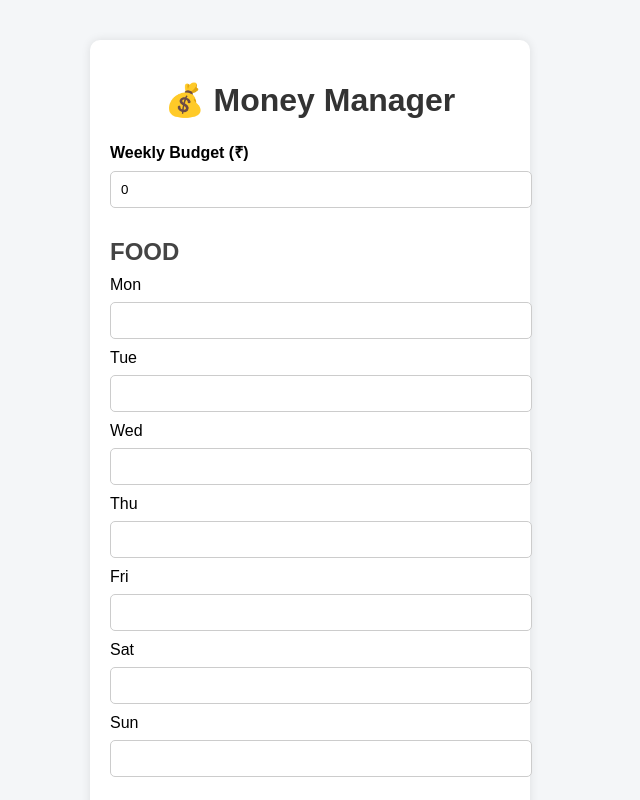
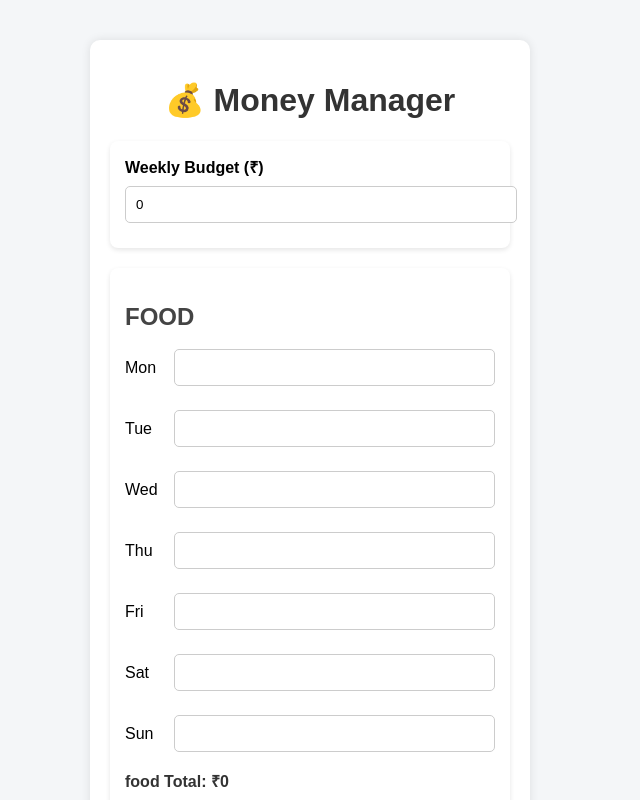
Before and after one commit to RadhakrishnanSA/Money_manager, a React (Vite) app: page / in a window 1280 px wide. Shown: the top 800 px of the page, without its empty margins (330-970 px from the left). Built offline with nearby package versions, Linux system fonts and the light colour scheme.

Commit message:
Update App.css

```diff
--- a/src/App.css
+++ b/src/App.css
@@ -1,57 +1,54 @@
 body {
   margin: 0;
-  font-family: Arial, Helvetica, sans-serif;
-  background-color: #f4f6f8;
+  font-family: Arial, sans-serif;
+  background: #f2f2f2;
 }
 
 .container {
-  max-width: 400px;
-  margin: 40px auto;
-  background: white;
+  max-width: 450px;
+  margin: auto;
   padding: 20px;
-  border-radius: 10px;
-  box-shadow: 0 0 10px rgba(0, 0, 0, 0.1);
 }
 
 h1 {
   text-align: center;
+}
+
+.card {
+  background: white;
+  padding: 15px;
+  margin-bottom: 15px;
+  border-radius: 8px;
+  box-shadow: 0 2px 5px rgba(0, 0, 0, 0.1);
+}
+
+.row {
+  display: flex;
+  justify-content: space-between;
+  align-items: center;
+  margin: 6px 0;
+}
+
+.row span {
+  width: 60px;
+}
+
+input {
+  width: 120px;
+  padding: 5px;
+  border-radius: 4px;
+  border: 1px solid #ccc;
+}
+
+.total {
+  margin-top: 8px;
+  font-weight: bold;
   color: #333;
 }
 
-.card {
-  margin-bottom: 20px;
-}
-
-.card h2 {
-  margin-bottom: 10px;
-  color: #444;
-}
-
-label {
+.summary {
+  background: #e3f2fd;
+  padding: 15px;
+  border-radius: 8px;
   font-weight: bold;
 }
-
-input {
-  width: 100%;
-  padding: 10px;
-  margin-top: 8px;
-  margin-bottom: 10px;
-  border-radius: 5px;
-  border: 1px solid #ccc;
-}
-
-input:focus {
-  outline: none;
-  border-color: #4caf50;
-}
-
-.result {
-  background-color: #e8f5e9;
-  padding: 15px;
-  border-radius: 8px;
-}
-
-.result p {
-  margin: 8px 0;
-  font-size: 16px;
-}
```
